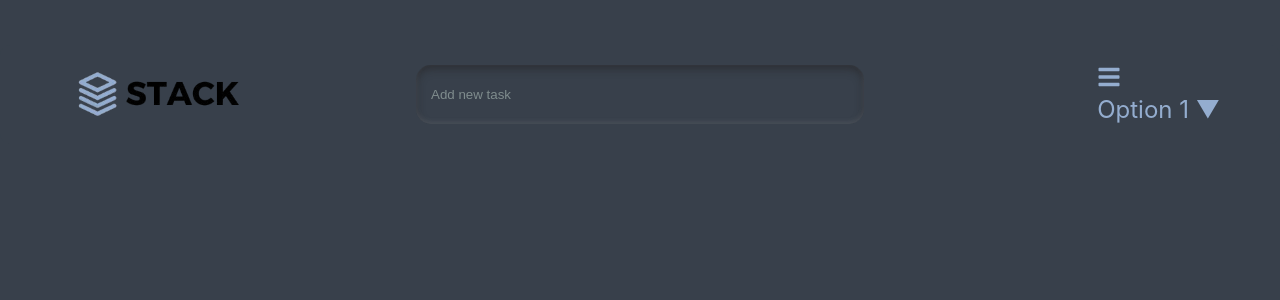
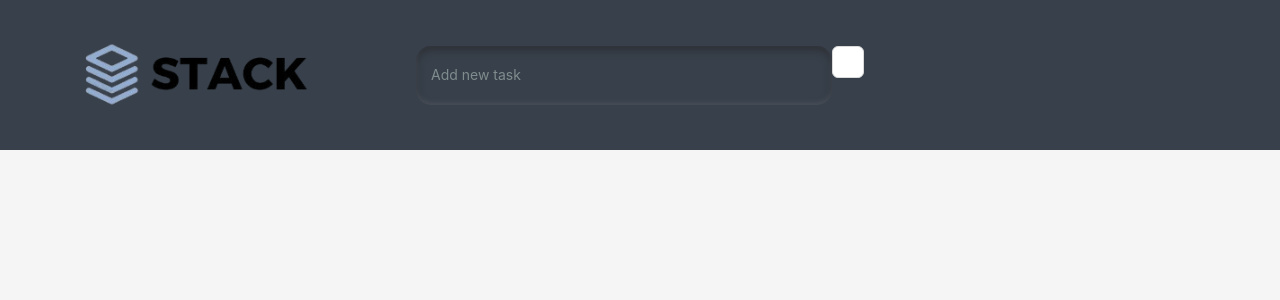
Before and after one commit to HassanKashif-pro/My-Todo-App-1, a React (Create React App) app in the folder webapp/: page /ToDo in a window 1280 px wide. Shown: the top 300 px of the page. Built offline with nearby package versions, Linux system fonts and the light colour scheme.

Commit message:
(webapp): Todo page navbar WIP

```diff
--- a/webapp/src/pages/ToDo.tsx
+++ b/webapp/src/pages/ToDo.tsx
@@ -1,44 +1,37 @@
-import React, { useState } from "react";
+import React from "react";
 import "../style/ToDo.css";
-import { Navbar as NavbarBs, Form, FormControl } from "react-bootstrap";
+import { Layout, Input, Button, Image } from "antd";
 import { FaBars } from "react-icons/fa";
-import { Menu, MenuOption } from "../lib/Menu";
+import { Content } from "antd/es/layout/layout";
+import { Link } from "react-router-dom";
 
-const options: MenuOption[] = [
-  { value: "1", label: "Option 1" },
-  { value: "2", label: "Option 2" },
-  { value: "3", label: "Option 3" },
-];
+const { Header } = Layout;
+
 function Todo() {
-  const [selectedOption, setSelectedOption] = useState(options[0]);
-
   return (
-    <NavbarBs className="navbar">
-      {/* Logo on the left */}
-      <img src="Logo.png" alt="Logo" className="logo" />
-
-      {/* Task input centered */}
-      <Form className="task-form">
-        <FormControl
-          type="text"
-          placeholder="Add new task"
-          className="task-input"
-        />
-      </Form>
-
-      {/* Icon on the right */}
-      <div className="icon-right">
-        <FaBars />
-        <Menu
-          value={selectedOption}
-          onChange={(value: string) => {
-            const option = options.find((opt) => opt.value === value);
-            if (option) setSelectedOption(option);
-          }}
-          options={options}
-        />
-      </div>
-    </NavbarBs>
+    <Layout style={{ minHeight: "100vh" }}>
+      <Header className="navbar">
+        <Link to="/Home">
+          <Image
+            src="/Logo.png"
+            alt="/Home"
+            preview={false}
+            style={{ height: "70px" }}
+          />
+        </Link>
+        <div className="task-form">
+          <Input
+            type="text"
+            placeholder="Add new task"
+            className="task-input"
+          />
+          <Button
+            style={{ flex: 1, display: "flex", justifyContent: "flex-end" }}
+          ></Button>
+        </div>
+      </Header>
+      <Content></Content>
+    </Layout>
   );
 }
 
--- a/webapp/src/style/ToDo.css
+++ b/webapp/src/style/ToDo.css
@@ -3,10 +3,9 @@
   align-items: center;
   justify-content: space-between; /* Distribute space between items */
   padding: 20px 60px; /* Adjusted padding */
-  background-color: #38404b; /* Navbar background color */
-  border-radius: 10px; /* Rounded corners */
+  background-color: #38404b;
   position: relative;
-  margin-top: 45px;
+  height: 150px;
 }
 
 .logo {
```
